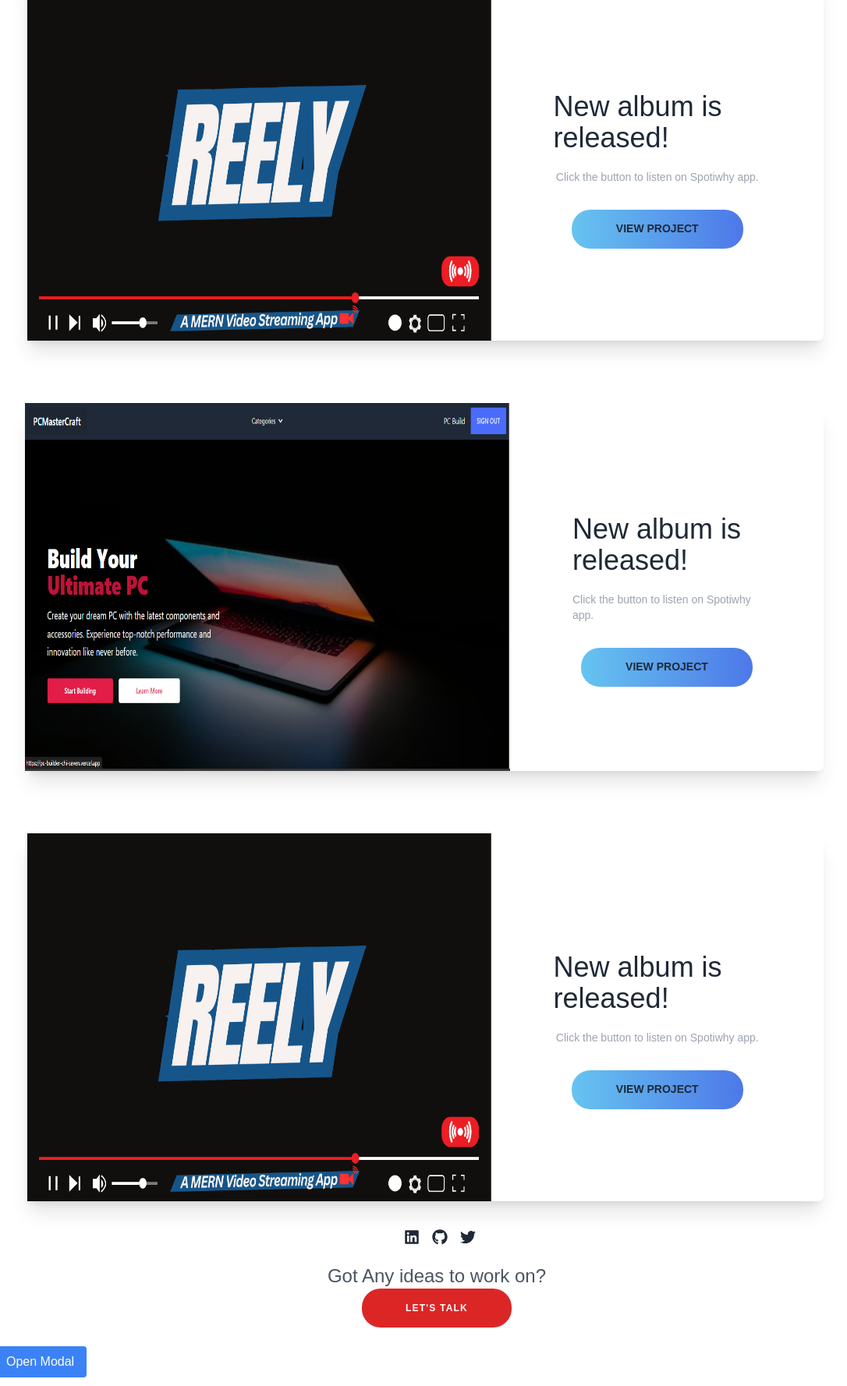
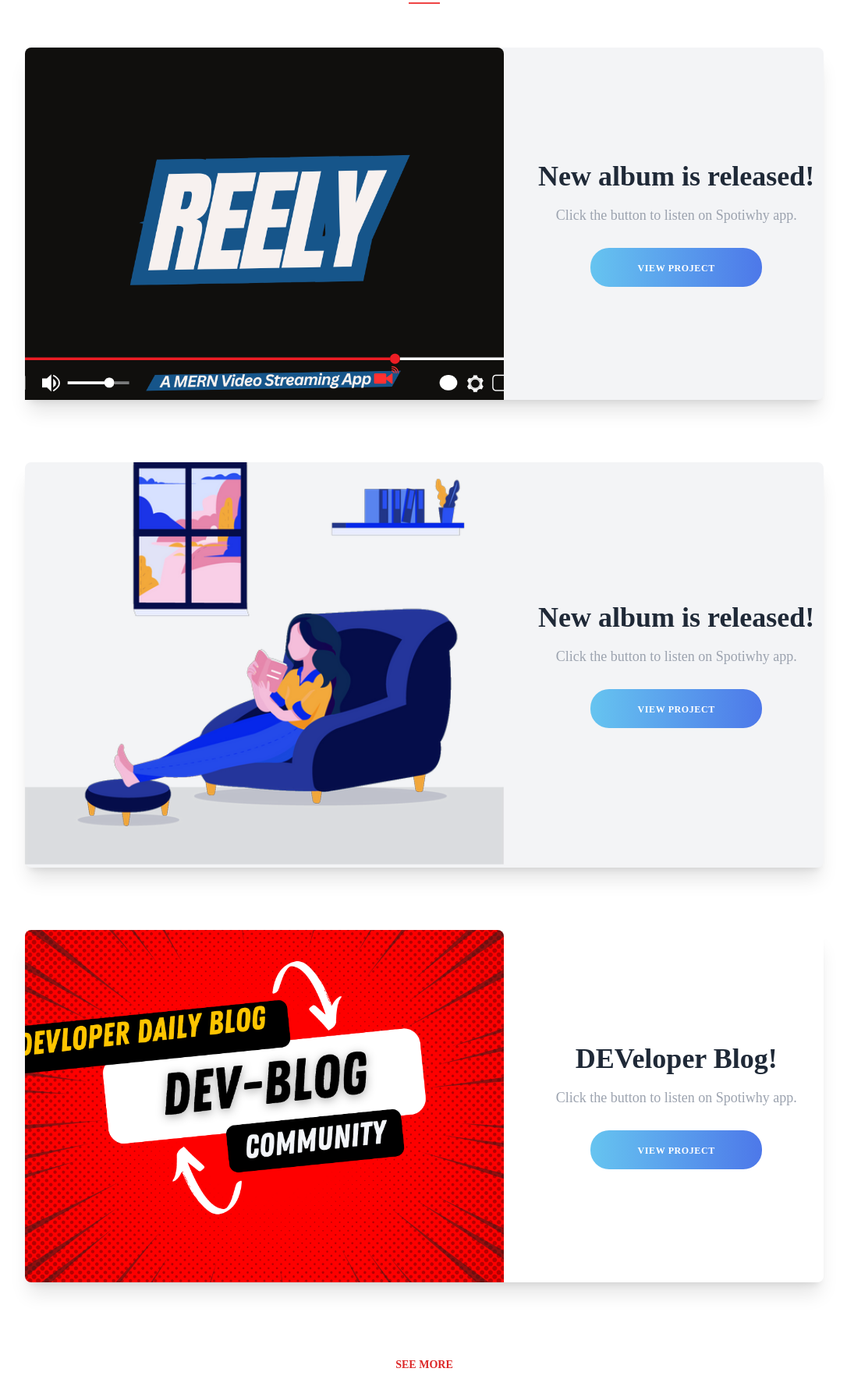
Before and after one commit to AwalHossain/awalhossain.github.io, a Gatsby site: page / in a window 1280 px wide. Shown: the part 603-2381 px from the top of the page at 78% size, without its empty margins (80-1166 px from the left). Built offline with nearby package versions, Linux system fonts and the light colour scheme; Gatsby itself is replaced by a stand-in of ours; some packages are replaced by stand-ins of ours.

```diff
--- a/src/components/home/LatestProject.tsx
+++ b/src/components/home/LatestProject.tsx
@@ -1,50 +1,80 @@
+import { Link } from 'gatsby';
 import React from 'react';
-import pc from '../../images/projects/pcBuilder/cover.png';
-import sweet from '../../images/projects/video-streaming/reely.png';
+import book from '../../images/projects/bookish/book.png';
+import blog from '../../images/projects/devblog/blog.png';
+import mern from '../../images/projects/video-streaming/reely.png';
+import { routes } from '../constants/routes';
 import './Latest.css';
 
 const LatestProjects = () => {
+    // const projectCover = <FluidImage image={projec} />
+    const mernID = ("Reely-A-MERN-Video-Streaming-App");
+
     return (
-        <div className='container max-w-6xl pb-5 my-10'>
+        <div className='container max-w-6xl pb-5 my-10 font-custom'>
             <div className='w-full max-w-5xl m-auto'>
                 <div className='mt-24 mx-0 -mb-24 space-y-20'>
-
-                    <div className="flex flex-col-reverse lg:flex-row items-center lg:items-end mb-5 bg-white-500 rounded-lg shadow-xl">
-                        <div className='sm:col-span-12 md:col-span-6 text-center md:h-[472px] view-project-first'>
-                            <img className='w-full h-auto md:h-full' src={sweet} alt="Album" />
+                    <div className='relative text-center'>
+                        <h1 className='text-4xl font-custom font-[600] text-center leading-4 tracking-wide'>Latest Works</h1>
+                        <span className="absolute w-10 h-0.5 bg-red-500 bottom-[-1.5rem] left-1/2 transform -translate-x-1/2"></span>
+                    </div>
+                    <div className="grid grid-cols-1  md:grid-cols-[60%,40%] gap-4 bg-gray-100 shadow-xl rounded-lg">
+                        <div className='text-center rounded-t-lg md:rounded-l-l overflow-hidden'>
+                            <img className='w-full md:min-h-[452px] h-auto object-cover' src={mern} alt="Album" />
                         </div>
-                        <div className="sm:col-span-12 md:col-span-6 pt-20 lg:pt-[90px] px-5 lg:px-[80px] pb-14 lg:pb-[56px] border-0 h-auto lg:h-[472px] flex flex-col justify-center items-center">
-                            <h2 className="text-4xl pb-5">New album is released!</h2>
-                            <p className='text-sm lg:text-[14px] font-medium text-gray-400'>Click the button to listen on Spotiwhy app.</p>
-                            <div className="w-[220px] h-[50px] py-4 px-8 text-sm lg:text-[14px] font-bold text-center leading-4 uppercase rounded-3xl border-0 mt-8 lg:mt-[32px] view-project-first">
+                        <div className="p-4 flex flex-col justify-center items-center">
+                            <h2 className="text-4xl pb-5 font-bold ">New album is released!</h2>
+                            <p className='text-sm lg:text-[18px] font-medium text-gray-400'>Click the button to listen on Spotiwhy app.</p>
+                            <Link
+                                to={`${routes.projects.path}/${mernID}#details`}
+                                title={"caption"}
+                                className="block font-custom2 text-white tracking-wider w-[220px] h-[50px] py-4 px-8 text-sm lg:text-[12px] font-bold text-center leading-5 uppercase rounded-3xl border-0 mt-8 lg:mt-[32px] view-project-first"
+                            >
                                 <span>view project</span>
+                            </Link>
+                        </div>
+                    </div>
+                    <div className="grid grid-cols-1  md:grid-cols-[60%,40%] gap-4 bg-gray-100 shadow-xl rounded-lg">
+                        <div className='text-center rounded-t-lg md:rounded-l-l overflow-hidden'>
+                            <img className='w-full md:min-h-[452px] h-auto object-cover' src={book} alt="Album" />
+                        </div>
+                        <div className="p-4 flex flex-col justify-center items-center">
+                            <h2 className="text-4xl pb-5 font-bold">New album is released!</h2>
+                            <p className='text-sm lg:text-[18px] font-medium text-gray-400'>Click the button to listen on Spotiwhy app.</p>
+                            <Link
+                                to={`${routes.projects.path}/${mernID}#details`}
+                                title={"caption"}
+                                className="block font-custom2 text-white tracking-wider w-[220px] h-[50px] py-4 px-8 text-sm lg:text-[12px] font-bold text-center leading-5 uppercase rounded-3xl border-0 mt-8 lg:mt-[32px] view-project-first"
+                            >
+                                <span>view project</span>
+                            </Link>
+                        </div>
+                    </div>
+                    <div className="grid grid-cols-1  md:grid-cols-[60%,40%] gap-4 bg-white-500 shadow-xl rounded-lg">
+                        <div className='text-center rounded-t-lg md:rounded-l-lg overflow-hidden'>
+                            <img className='w-full md:min-h-[452px] h-auto object-cover' src={blog} alt="Album" />
+                        </div>
+                        <div className="p-4 flex flex-col justify-center items-center">
+                            <h2 className="text-4xl pb-5 font-bold">DEVeloper Blog!</h2>
+                            <p className='text-sm lg:text-[18px] font-medium text-gray-400'>Click the button to listen on Spotiwhy app.</p>
+                            <div >
+                                <Link
+                                    to={`${routes.projects.path}/${mernID}#details`}
+                                    title={"caption"}
+                                    className="block font-custom2 text-white tracking-wider w-[220px] h-[50px] py-4 px-8 text-sm lg:text-[12px] font-bold text-center leading-5 uppercase rounded-3xl border-0 mt-8 lg:mt-[32px] view-project-first"
+                                >
+                                    <span>view project</span>
+                                </Link>
                             </div>
                         </div>
                     </div>
-                    <div className="flex flex-col-reverse lg:flex-row items-center lg:items-end mb-5 bg-white-500 rounded-lg shadow-xl">
-                        <div className='sm:col-span-12 md:col-span-6 text-center md:h-[472px] view-project-first'>
-                            <img className='w-full h-auto md:h-full' src={pc} alt="Album" />
-                        </div>
-                        <div className="sm:col-span-12 md:col-span-6 pt-20 lg:pt-[90px] px-5 lg:px-[80px] pb-14 lg:pb-[56px] border-0 h-auto lg:h-[472px] flex flex-col justify-center items-center">
-                            <h2 className="text-4xl pb-5">New album is released!</h2>
-                            <p className='text-sm lg:text-[14px] font-medium text-gray-400'>Click the button to listen on Spotiwhy app.</p>
-                            <div className="w-[220px] h-[50px] py-4 px-8 text-sm lg:text-[14px] font-bold text-center leading-4 uppercase rounded-3xl border-0 mt-8 lg:mt-[32px] view-project-first">
-                                <span>view project</span>
-                            </div>
-                        </div>
-                    </div>
-                    <div className="flex flex-col-reverse lg:flex-row items-center lg:items-end mb-5 bg-white-500 rounded-lg shadow-xl">
-                        <div className='sm:col-span-12 md:col-span-6 text-center md:h-[472px] view-project-first'>
-                            <img className='w-full h-auto md:h-full' src={sweet} alt="Album" />
-                        </div>
-                        <div className="sm:col-span-12 md:col-span-6 pt-20 lg:pt-[90px] px-5 lg:px-[80px] pb-14 lg:pb-[56px] border-0 h-auto lg:h-[472px] flex flex-col justify-center items-center">
-                            <h2 className="text-4xl pb-5">New album is released!</h2>
-                            <p className='text-sm lg:text-[14px] font-medium text-gray-400'>Click the button to listen on Spotiwhy app.</p>
-                            <div className="w-[220px] h-[50px] py-4 px-8 text-sm lg:text-[14px] font-bold text-center leading-4 uppercase rounded-3xl border-0 mt-8 lg:mt-[32px] view-project-first">
-                                <span>view project</span>
-                            </div>
-                        </div>
-                    </div>
+                    <Link
+                        to={`${routes.projects.path}/${mernID}#details`}
+                        title={"caption"}
+                        className="block font-custom2 w-[220px] text-red-600 h-[50px] py-4 px-8 text-sm lg:text-[14px] font-semibold text-center leading-5 uppercase rounded-3xl border-0 mt-8 lg:mt-[32px] outer"
+                    >
+                        <span>see more</span>
+                    </Link>
                 </div>
             </div>
         </div>
```
